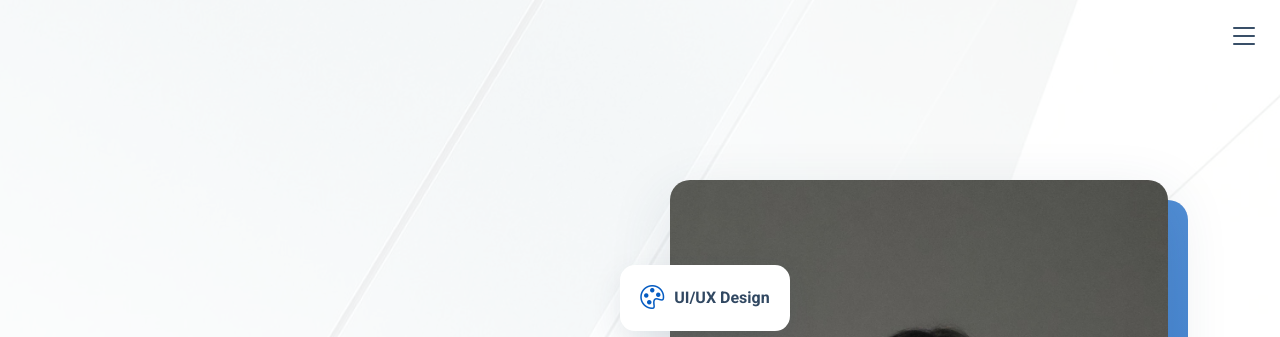
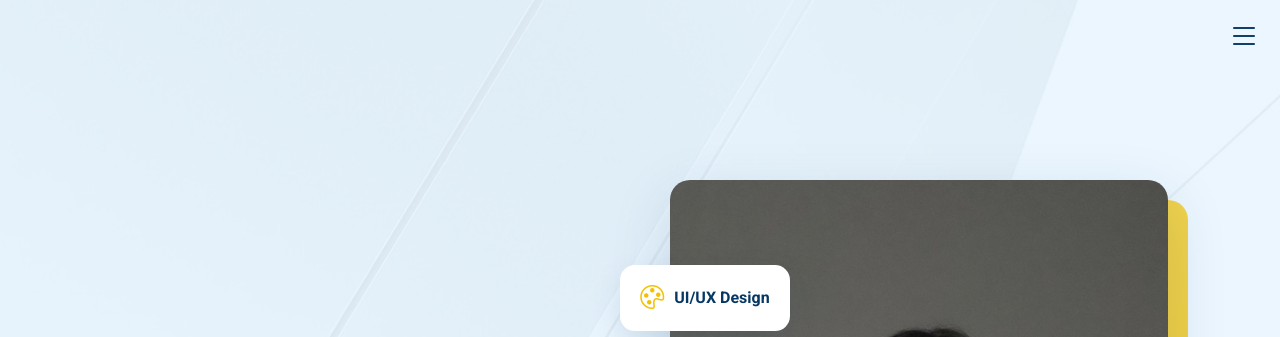
Before and after one commit to JoySilalahi/JoySilalahi.github.io, a plain HTML site: page index.html in a window 1280 px wide. Shown: the top 337 px of the page. Drawn offline with nearby package versions, Linux system fonts and the light colour scheme; animation ran at ten frames a second.

Commit message:
Theme: change color palette to blue & yellow

```diff
--- a/assets/css/main.css
+++ b/assets/css/main.css
@@ -21,38 +21,38 @@
 
 /* Global Colors - The following color variables are used throughout the website. Updating them here will change the color scheme of the entire website */
 :root {
-  --background-color: #ffffff; /* Background color for the entire website, including individual sections */
-  --default-color: #314862; /* Default color used for the majority of the text content across the entire website */
-  --heading-color: #13447f; /* Color for headings, subheadings and title throughout the website */
-  --accent-color: #065cc2; /* Accent color that represents your brand on the website. It's used for buttons, links, and other elements that need to stand out */
-  --surface-color: #ffffff; /* The surface color is used as a background of boxed elements within sections, such as cards, icon boxes, or other elements that require a visual separation from the global background. */
-  --contrast-color: #ffffff; /* Contrast color for text, ensuring readability against backgrounds of accent, heading, or default colors. */
+  --background-color: #eaf6ff; /* light blue background */
+  --default-color: #073763; /* dark blue text for body content */
+  --heading-color: #022f6b; /* deeper blue for headings */
+  --accent-color: #f2c200; /* vibrant yellow accent for buttons/links */
+  --surface-color: #ffffff; /* surface (cards) kept white for contrast */
+  --contrast-color: #07203a; /* dark blue used as contrast color on yellow backgrounds */
 }
 
 /* Nav Menu Colors - The following color variables are used specifically for the navigation menu. They are separate from the global colors to allow for more customization options */
 :root {
-  --nav-color: #314862;  /* The default color of the main navmenu links */
-  --nav-hover-color: #065cc2; /* Applied to main navmenu links when they are hovered over or active */
-  --nav-mobile-background-color: #11427d; /* Used as the background color for mobile navigation menu */
-  --nav-dropdown-background-color: #065cc2; /* Used as the background color for dropdown items that appear when hovering over primary navigation items */
-  --nav-dropdown-color: #acc4e0; /* Used for navigation links of the dropdown items in the navigation menu. */
-  --nav-dropdown-hover-color: #ffffff; /* Similar to --nav-hover-color, this color is applied to dropdown navigation links when they are hovered over. */
+  --nav-color: #073763;  /* dark blue nav links */
+  --nav-hover-color: #f2c200; /* yellow on hover to match accent */
+  --nav-mobile-background-color: #022f6b; /* deep blue for mobile nav background */
+  --nav-dropdown-background-color: #073763; /* dropdown background in blue */
+  --nav-dropdown-color: #fff7d6; /* light yellow/cream for dropdown link color */
+  --nav-dropdown-hover-color: #07203a; /* dark blue when hovering dropdown links */
 }
 
 /* Color Presets - These classes override global colors when applied to any section or element, providing reuse of the sam color scheme. */
 
 .light-background {
-  --background-color: #f7faff;
+  --background-color: #f0f8ff; /* very pale blue */
   --surface-color: #ffffff;
 }
 
 .dark-background {
-  --background-color: #065cc2;
-  --default-color: #ffffff;
-  --heading-color: #ffffff;
-  --accent-color: #afcdf1;
-  --surface-color: #2973cc;
-  --contrast-color: #ffffff;
+  --background-color: #022f6b; /* deep blue */
+  --default-color: #fffbe6; /* warm light text color on dark background */
+  --heading-color: #fffbe6;
+  --accent-color: #f8d14a; /* warm yellow accent on dark sections */
+  --surface-color: #074a9d; /* slightly lighter blue surface */
+  --contrast-color: #ffffff; /* white text where needed for contrast */
 }
 
 /* Smooth scroll */
```
